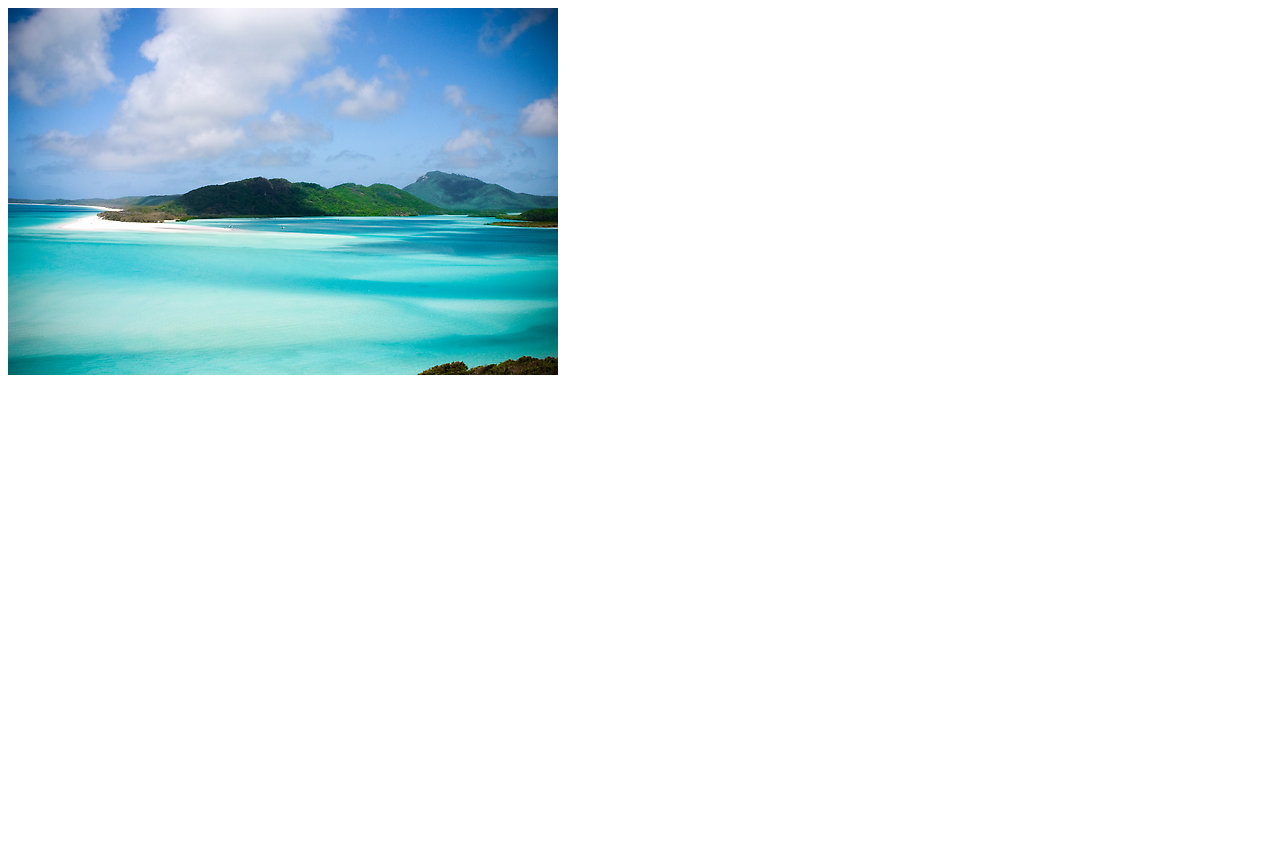
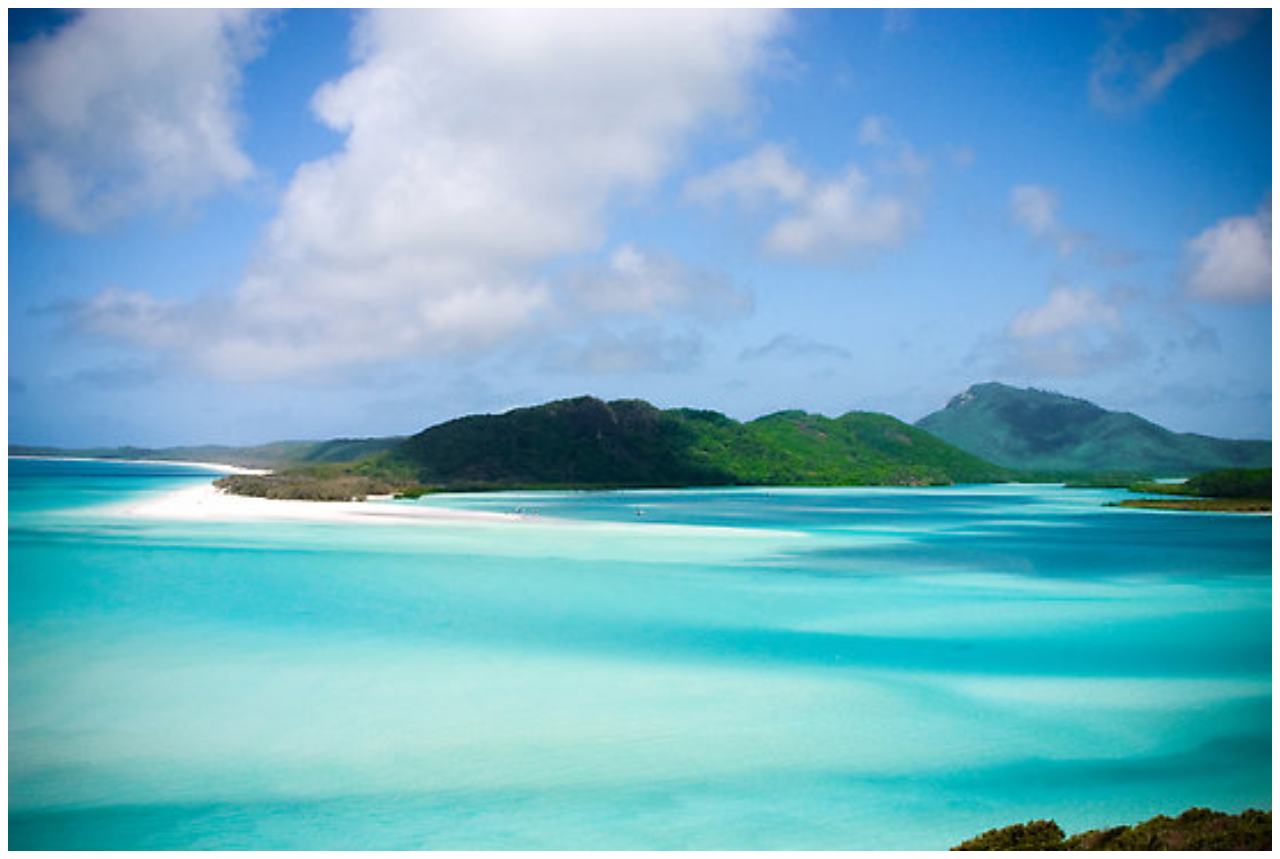
Before and after one commit to hackerbeach/hackerbeach, a plain HTML site: page index.html in a window 1280 px wide. Before the commit the page ends 800 px from the top, so only its background shows below. Drawn offline with Linux system fonts and the light colour scheme.

Commit message:
who needs text

```diff
--- a/index.html
+++ b/index.html
@@ -1 +1 @@
-<html><img src="hackerbeach.jpg"></html>
+<html><img width="100%" src="hackerbeach.jpg"></html>
```
